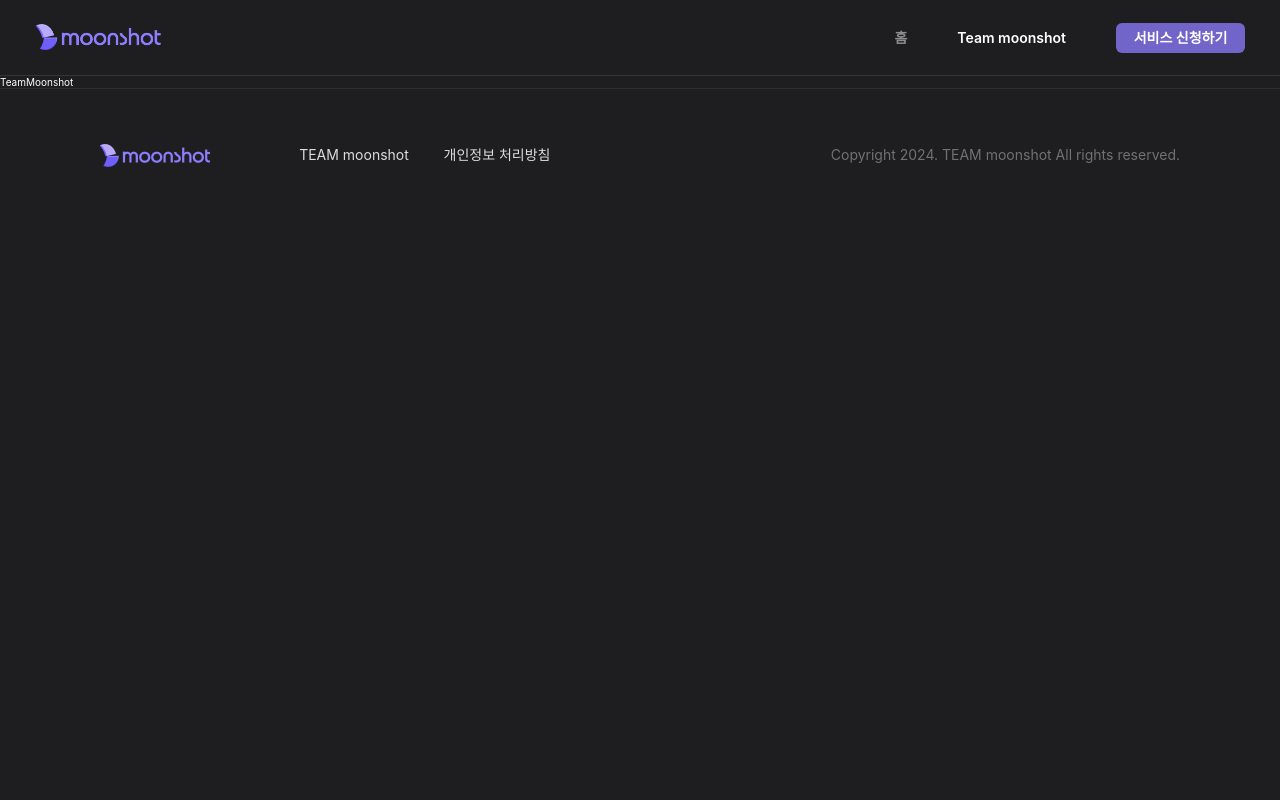
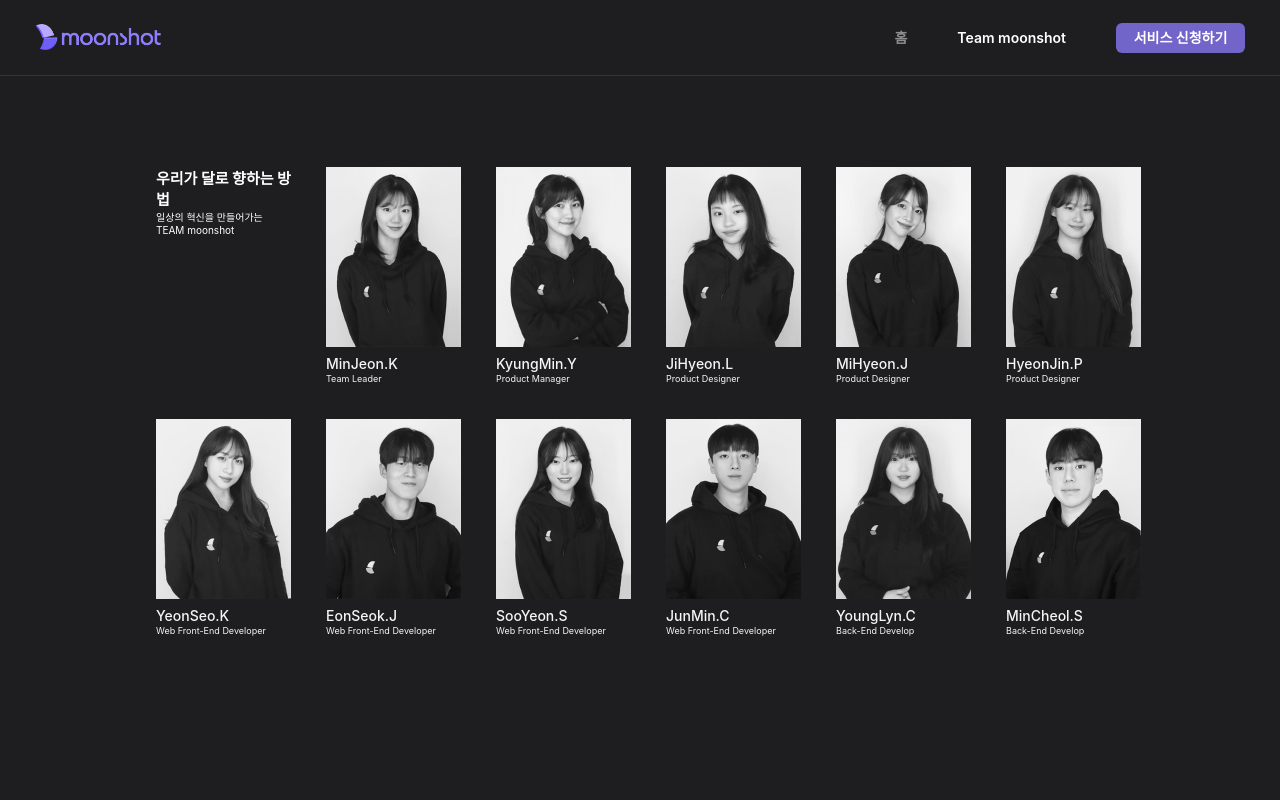
Before and after one commit to MOONSHOT-Team/MOONSHOT-CLIENT, a React (Vite) app: page /team-moonshot in a window 1280 px wide. Shown: the top 800 px of the page. Built offline with nearby package versions, Linux system fonts and the light colour scheme; no server answers; a web font is replaced by a local one; what emotion-normalize would draw is missing.

Commit message:
design: team moonshot page UI 구현
related to: #160

```diff
--- a/src/Onboarding/components/TeamMoonshot.tsx
+++ /dev/null
@@ -1,5 +0,0 @@
-const TeamMoonshot = () => {
-  return <div>TeamMoonshot</div>;
-};
-
-export default TeamMoonshot;
--- /dev/null
+++ b/src/Onboarding/components/teamMoonshot/Profile.tsx
@@ -0,0 +1,41 @@
+import { css } from '@emotion/react';
+import styled from '@emotion/styled';
+
+interface IProfileProps {
+  src: string;
+  crewName: string;
+  crewRole: string;
+}
+
+const Profile = ({ src, crewName, crewRole }: IProfileProps) => {
+  return (
+    <figure css={figure}>
+      <img css={imgMarginBottom} src={src} alt="team-moonshot-profile" width={135} height={180} />
+      <Name>{crewName}</Name>
+      <Role>{crewRole}</Role>
+    </figure>
+  );
+};
+
+export default Profile;
+
+const figure = css`
+  width: 13.5rem;
+  height: 22rem;
+`;
+
+const imgMarginBottom = css`
+  margin-bottom: 0.8rem;
+`;
+
+const Name = styled.figcaption`
+  color: ${({ theme }) => theme.colors.gray_100};
+
+  ${({ theme }) => theme.fonts.btn_14_medium};
+`;
+
+const Role = styled.figcaption`
+  color: ${({ theme }) => theme.colors.gray_100};
+
+  ${({ theme }) => theme.fonts.caption_9_regular};
+`;
--- /dev/null
+++ b/src/Onboarding/components/teamMoonshot/TeamMoonshot.tsx
@@ -0,0 +1,53 @@
+import { css } from '@emotion/react';
+
+import imgEonseok from '../../assets/teamMoonshot/imgEonseok.png';
+import imgHyeonjin from '../../assets/teamMoonshot/imgHyeonjin.png';
+import imgJihyeon from '../../assets/teamMoonshot/imgJihyeon.png';
+import imgJunmin from '../../assets/teamMoonshot/imgJunmin.png';
+import imgKyungmin from '../../assets/teamMoonshot/imgKyungmin.png';
+import imgMihyeon from '../../assets/teamMoonshot/imgMihyeon.png';
+import imgMincheol from '../../assets/teamMoonshot/imgMincheol.png';
+import imgMinjeong from '../../assets/teamMoonshot/imgMinjeong.png';
+import imgSooyeon from '../../assets/teamMoonshot/imgSooyeon.png';
+import imgYeonseo from '../../assets/teamMoonshot/imgYeonseo.png';
+import imgYounglyn from '../../assets/teamMoonshot/imgYounglyn.png';
+import Profile from './Profile';
+
+const TeamMoonshot = () => {
+  return (
+    <section css={section}>
+      <div css={textContainer}>
+        <h1>우리가 달로 향하는 방법</h1>
+        <p>일상의 혁신을 만들어가는 TEAM moonshot</p>
+      </div>
+      <Profile src={imgMinjeong} crewName="MinJeon.K" crewRole="Team Leader" />
+      <Profile src={imgKyungmin} crewName="KyungMin.Y" crewRole="Product Manager" />
+      <Profile src={imgJihyeon} crewName="JiHyeon.L" crewRole="Product Designer" />
+      <Profile src={imgMihyeon} crewName="MiHyeon.J" crewRole="Product Designer" />
+      <Profile src={imgHyeonjin} crewName="HyeonJin.P" crewRole="Product Designer" />
+      <Profile src={imgYeonseo} crewName="YeonSeo.K" crewRole="Web Front-End Developer" />
+      <Profile src={imgEonseok} crewName="EonSeok.J" crewRole="Web Front-End Developer" />
+      <Profile src={imgSooyeon} crewName="SooYeon.S" crewRole="Web Front-End Developer" />
+      <Profile src={imgJunmin} crewName="JunMin.C" crewRole="Web Front-End Developer" />
+      <Profile src={imgYounglyn} crewName="YoungLyn.C" crewRole="Back-End Develop" />
+      <Profile src={imgMincheol} crewName="MinCheol.S" crewRole="Back-End Develop" />
+    </section>
+  );
+};
+
+export default TeamMoonshot;
+
+const section = css`
+  display: grid;
+  grid-template-columns: repeat(6, 1fr);
+  gap: 3.2rem 3.5rem;
+  width: 96.8rem;
+  height: 46.6rem;
+  margin: 50vh auto 0;
+  transform: translateY(-50%);
+`;
+
+const textContainer = css`
+  width: 13.5rem;
+  height: 22rem;
+`;
--- a/src/Router.tsx
+++ b/src/Router.tsx
@@ -12,7 +12,7 @@ import My from './My';
 import Nickname from './Nickname';
 import Onboarding from './Onboarding';
 import OnboardingLayout from './Onboarding/components/layout/OnboardingLayout';
-import TeamMoonshot from './Onboarding/components/TeamMoonshot';
+import TeamMoonshot from './Onboarding/components/teamMoonshot/TeamMoonshot';
 import PreviewOkr from './PreviewOkr';
 import SignIn from './SignIn';
 import Social from './Social';
```
